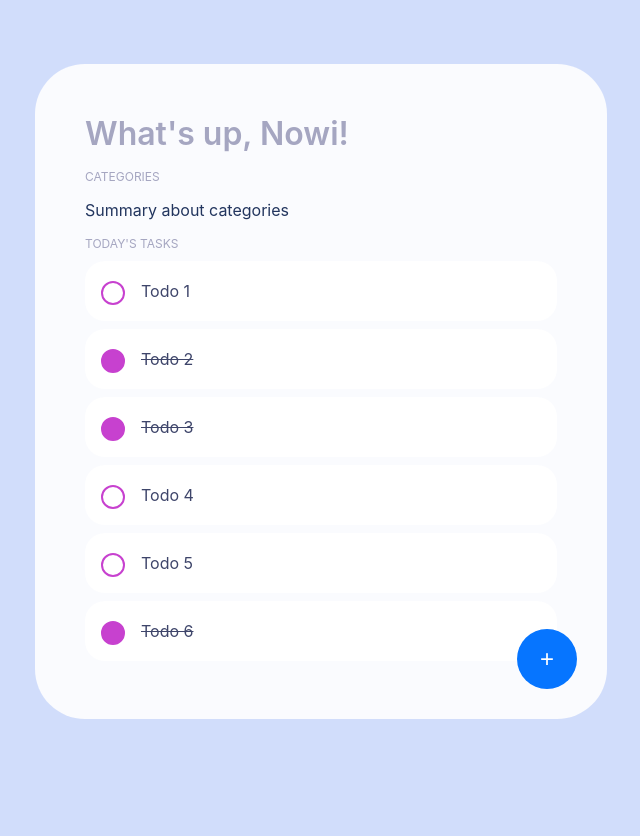
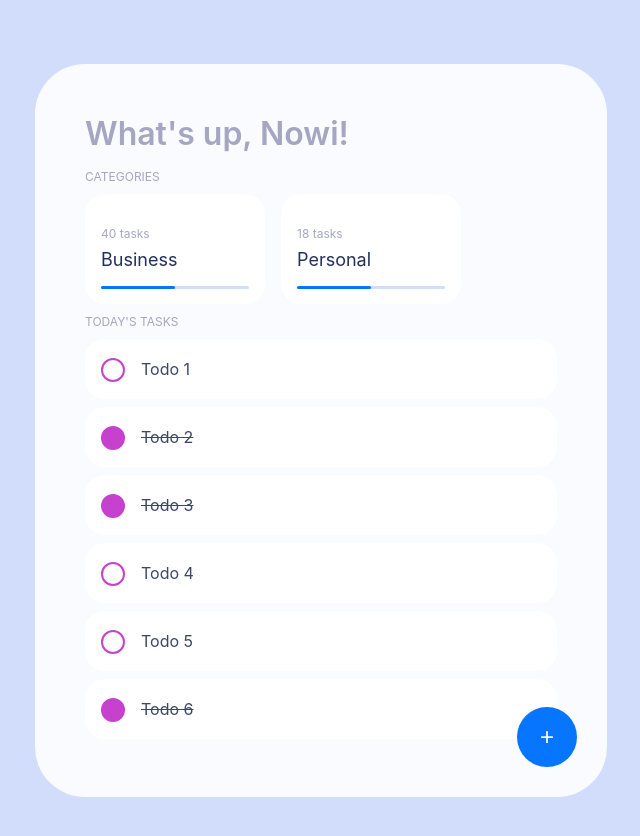
Before and after one commit to heyimnowi/nextjs-todo, a Next.js app: page /todo in a window 1280 px wide. Shown: the top 836 px of the page, without its empty margins (319-959 px from the left). Before the commit the page ends 800 px from the top, so only its background shows below. Built offline with nearby package versions, Linux system fonts and the light colour scheme.

Commit message:
Added category cards

```diff
--- a/pages/todo/index.tsx
+++ b/pages/todo/index.tsx
@@ -15,7 +15,18 @@ export default function TodoPage() {
     <div className='container'>
       <h1>What's up, Nowi!</h1>
       <h2>Categories</h2>
-      <p>Summary about categories</p>
+      <div className={styles.categories}>
+        <div className={styles.category}>
+          <p className={styles.title}>40 tasks</p>
+          <p className={styles.subtitle}>Business</p>
+          <p className={styles.progressBar}></p>
+        </div>
+        <div className={styles.category}>
+          <p className={styles.title}>18 tasks</p>
+          <p className={styles.subtitle}>Personal</p>
+          <p className={styles.progressBar}></p>
+        </div>
+      </div>
       <h2>Today's tasks</h2>
       <ul>
         {todos.map((todo) => (
--- a/styles/HomePage.module.scss
+++ b/styles/HomePage.module.scss
@@ -9,3 +9,47 @@
   justify-content: center;
   align-items: center;
 }
+
+.categories {
+  display: flex;
+  flex-direction: row;
+}
+
+.category {
+  background-color: $white;
+  border-radius: 20px;
+  height: 110px;
+  width: 180px;
+  padding: 2rem 1rem 0.5rem;
+  margin-right: 1rem;
+}
+
+.title {
+  color: $cadet-blue;
+  font-weight: normal;
+  font-size: 12px;
+  margin: 0 0 0.5rem;
+}
+
+.subtitle {
+  color: $cloud-burst;
+  font-weight: normal;
+  font-size: 18px;
+  margin: 0 0 0.5rem;
+}
+
+.progressBar {
+  height: 3px;
+  background: $hawkes-blue;
+  width: 100%;
+  border-radius: 2px;
+
+  &:after {
+    content: '';
+    display: block;
+    height: 3px;
+    background: $azure-radiance;
+    width: 50%;
+    border-radius: 2px;
+  }
+}
```
Also changed, not shown: styles/colors.scss (line endings or trailing spaces).
